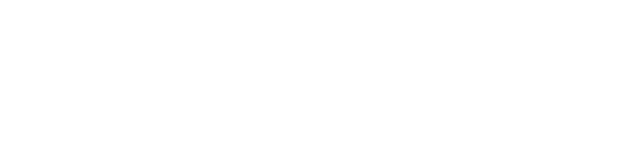
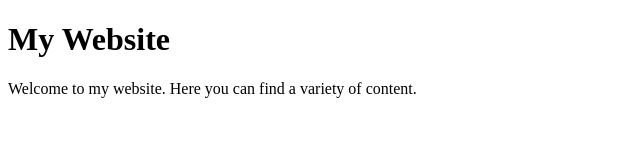
Before and after one commit to suzenkumar/testgit, a plain HTML site: page index.html in a window 1280 px wide. Shown: the whole page, without its empty margins (0-640 px from the left). Drawn offline with Linux system fonts and the light colour scheme.

Commit message:
This is V2

```diff
--- a/index.html
+++ b/index.html
@@ -6,6 +6,9 @@
     <title>Document</title>
 </head>
 <body>
-
+    <header>
+        <h1>My Website</h1>
+        <p>Welcome to my website. Here you can find a variety of content.</p>
+    </header>
 </body>
 </html>
```
